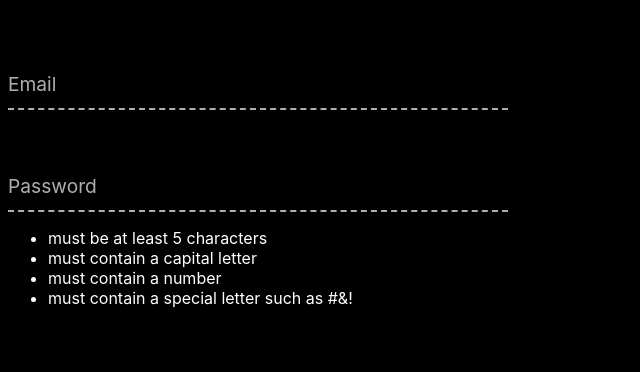
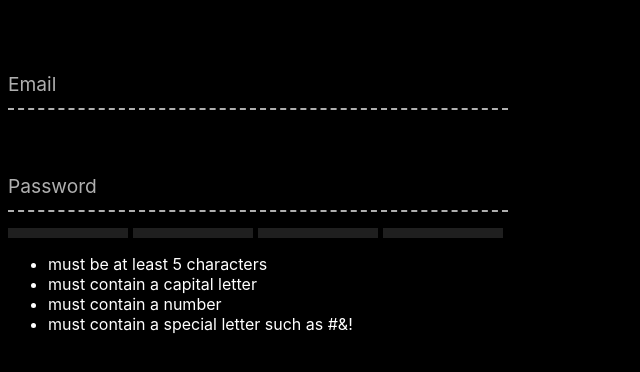
Before and after one commit to lutfiqaraman/animatedform, a Svelte app: page / in a window 1280 px wide. Shown: the top 372 px of the page, without its empty margins (0-640 px from the left). Built offline with nearby package versions, Linux system fonts and the light colour scheme.

Commit message:
edit the style

```diff
--- a/src/App.svelte
+++ b/src/App.svelte
@@ -69,6 +69,20 @@
     color: orangered;
   }
 
+  .strength {
+    display: flex;
+    height: 10px;
+    width: 100%;
+  }
+
+  .bar {
+    margin-right: 5px;
+    height: 100%;
+    width: 25%;
+    transition: box-shadow 500ms;
+    box-shadow: inset 0 20px #1f1f1f;
+  }
+
 </style>
 
 <!-- HTNML Code -->
@@ -84,7 +98,7 @@
       <label for="password" class="label">Password</label>
     </div>
 
-    <div>
+    <div class="strength">
       <span class="bar bar-1"></span>
       <span class="bar bar-2"></span>
       <span class="bar bar-3"></span>
```
